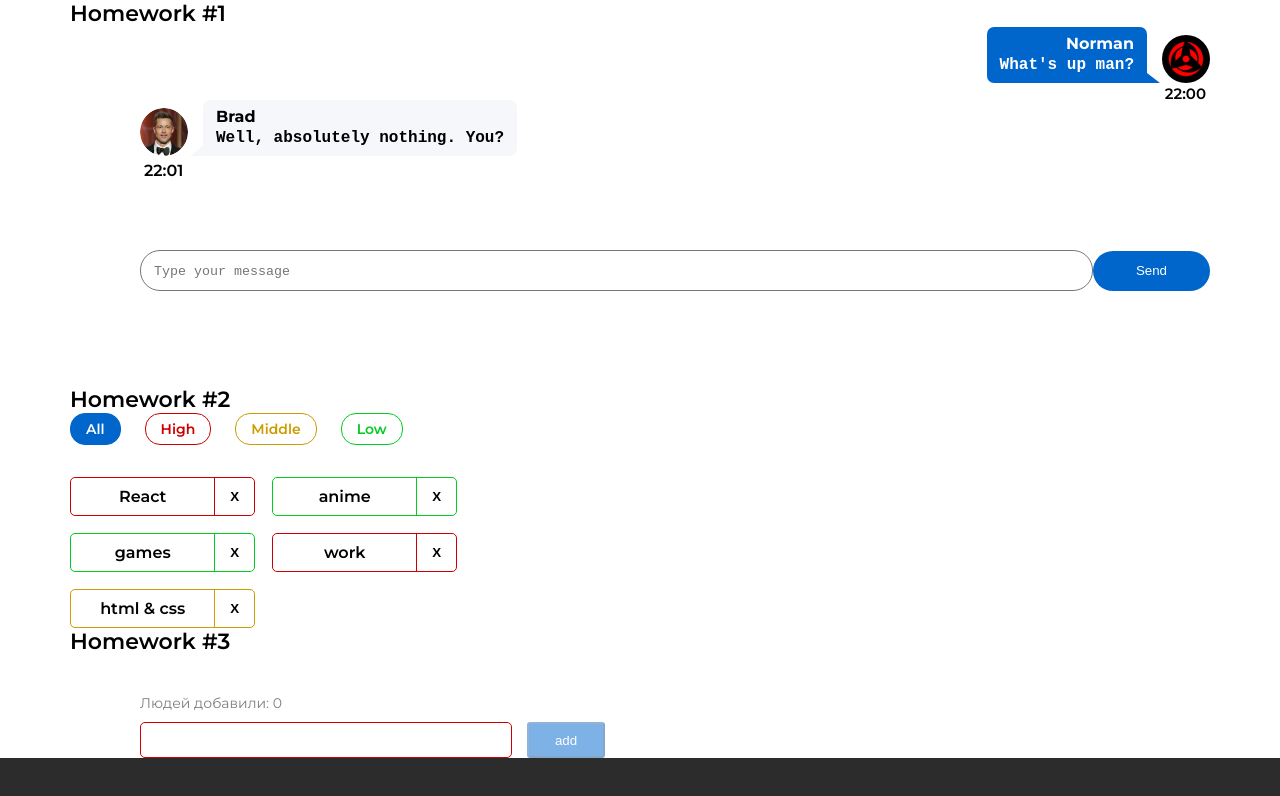
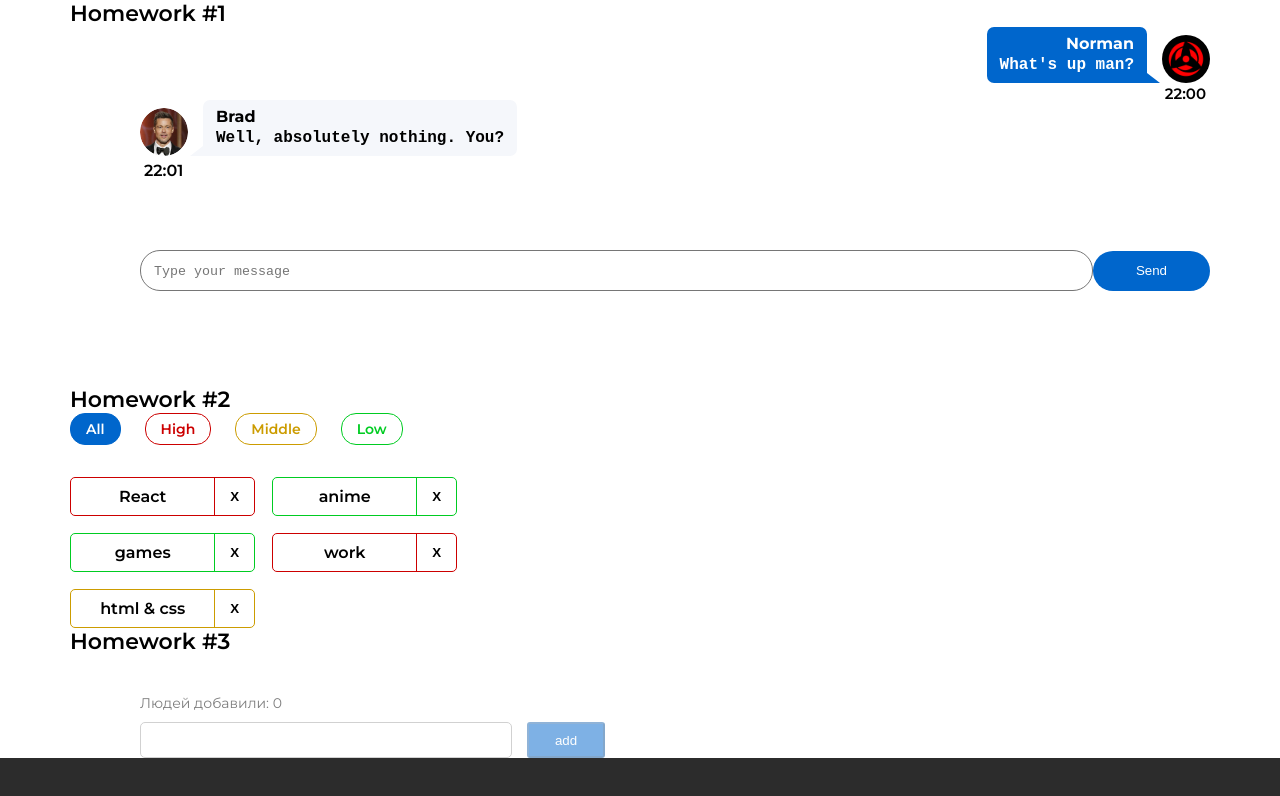
Before and after one commit to IJTINK7/hws-from-ignat, a React (Create React App) app: page / in a window 1280 px wide. Shown: the top 796 px of the page. Built offline with nearby package versions, Linux system fonts and the light colour scheme.

Commit message:
Changing of adding styles of "inputClass" variable depending on existing error

```diff
--- a/src/s2-homeworks/hw03/Greeting.tsx
+++ b/src/s2-homeworks/hw03/Greeting.tsx
@@ -25,7 +25,7 @@
         lastUserName,
     } // деструктуризация пропсов
 ) => {
-    const inputClass = s.errorInput // need to fix with (?:)
+    const inputClass = error ? s.errorInput : s.input // need to fix with (?:)
 
     return (
         <div id={'hw3-form'} className={s.greetingForm}>
```
